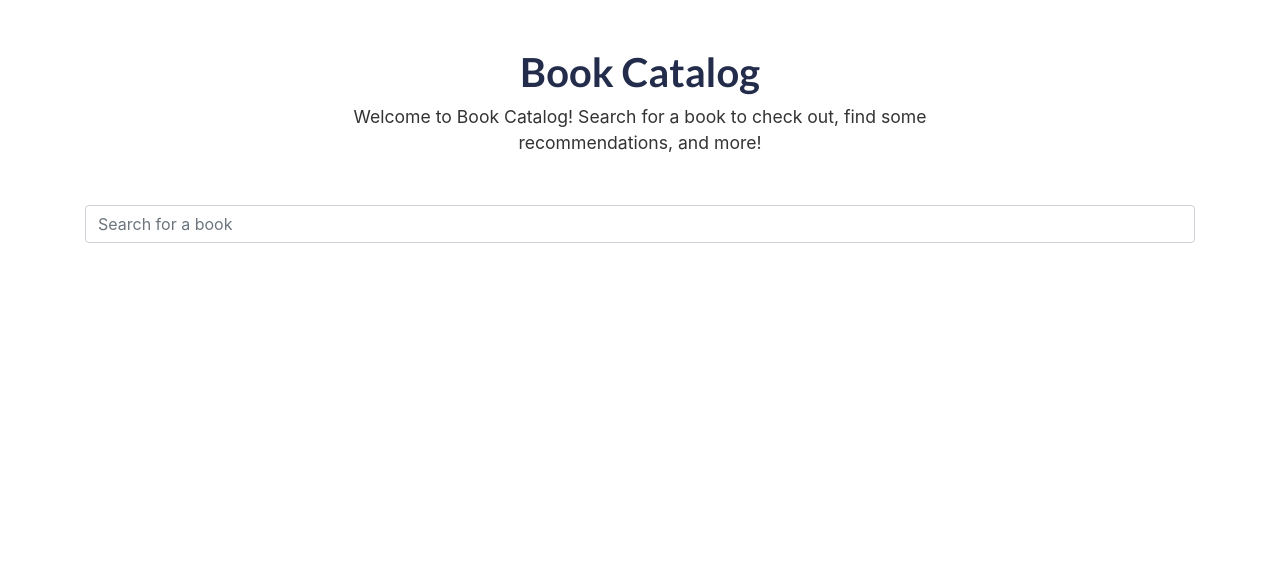
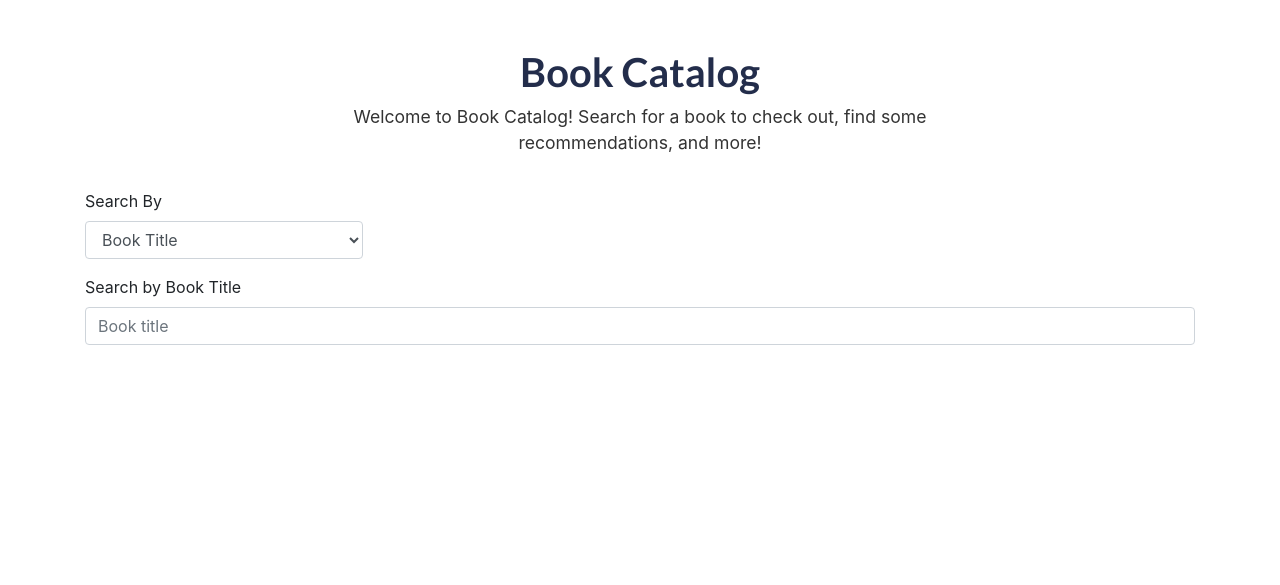
Before and after one commit to rehani1/bookcataloging, a Django app: page /bookcataloging/ in a window 1280 px wide. Shown: the part 56-641 px from the top of the page. Run offline with Django 4.2, Linux system fonts and the light colour scheme; the visitor is signed in with stand-in values (Sample User, id 1); some libraries are stand-ins or nearby versions.

Commit message:
advanced search functionality
Signed-off-by: yuinacats@gmail.com <yuinacats@gmail.com>

```diff
--- a/bookcataloging/templates/bookcataloging/index.html
+++ b/bookcataloging/templates/bookcataloging/index.html
@@ -24,12 +24,45 @@
             Welcome to Book Catalog! Search for a book to check out, find some recommendations, and more!
         </p>
 
-        <form action="{% url 'bookcataloging:search' %}" method="get">
-            <div class="search-bar mt-5 mb-3">
-                <input class="form-control" type="search" name="query" placeholder="Search for a book"
-                    aria-label="Search">
+
+        <form action="{% url 'bookcataloging:index' %}" method="get">
+            <div class="form-group w-25 ">
+                <label for="search-category">Search By</label>
+                <select class="form-control" id="search_by" name="search_by" onchange="this.form.submit()">
+                    <option value="title" {% if search_by == "title" %}selected{% endif %}>Book Title</option>
+                    <option value="author" {% if search_by == "author" %}selected{% endif %}>Author</option>
+                    <option value="genre" {% if search_by == "genre" %}selected{% endif %}>Genre</option>
+                </select>
             </div>
         </form>
+            {% if search_by == "genre" %}
+                <form action="{% url 'bookcataloging:search' %}" method="get">
+                    <input type="hidden" name="search_by" value="genre">
+                    <label for="genre">Search by Genre</label>
+                    <select class="form-control w-25" id="query" name="query" onchange="this.form.submit()">
+                        <option value="all_genres">Select</option>
+                        <option value="fantasy">Fantasy</option>
+                        <option value="mystery">Mystery</option>
+                        <option value="romance">Romance</option>
+                        <option value="science_fiction">Science Fiction</option>
+                        <option value="non_fiction">Non-fiction</option>
+                        <option value="historical">Historical</option>
+                        <option value="thriller">Thriller</option>
+                    </select>
+                </form>
+            {% elif search_by == "author" %}
+                <form action="{% url 'bookcataloging:search' %}" method="get">
+                    <input type="hidden" name="search_by" value="author">
+                    <label for="query">Search by Author</label>
+                    <input class="form-control" type="search"  id="query" name="query" placeholder="Author name">
+                </form>
+            {% else %}
+                <form action="{% url 'bookcataloging:search' %}" method="get">
+                    <label for="query">Search by Book Title</label>
+                    <input class="form-control" type="search"  id="query" name="query" placeholder="Book title">
+                </form>
+            {% endif %}
+
         {% if user_role == "Librarian" %}
         <div class="d-flex justify-content-end">
             <a href="{% url 'bookcataloging:add_book' %}" class="btn btn-primary">Add Book</a>
--- a/bookcataloging/templates/bookcataloging/search.html
+++ b/bookcataloging/templates/bookcataloging/search.html
@@ -24,6 +24,7 @@
             <div class="search-bar">
                 <input class="form-control" type="search" name="query" placeholder="Search for another book"
                     aria-label="Search">
+                <input type="hidden" name="search_by" value="{{ search_by }}">
             </div>
         </form>
 
@@ -35,7 +36,7 @@
                 <div class="col-md-4 mb-4">
                     <div class="card">
                         <div class="card-body">
-                            <form method="POST" action="{% url 'bookcataloging:search' %}?query={{ query }}"
+                            <form method="POST" action="{% url 'bookcataloging:search' %}?query={{ query }}&search_by={{ search_by }}"
                                 enctype="multipart/form-data" id="book-pic-form-{{ book.id }}">
                                 {% csrf_token %}
                                 <input type="hidden" name="book_id" value="{{ book.id }}">
@@ -93,7 +94,7 @@
                 {% endfor %}
             </div>
             {% else %}
-            <p>No results found for "{{ query }}".</p>
+            <p>No results found for "{{ query }}" by search category "{{ search_by }}".</p>
             {% endif %}
         </div>
     </main>
--- a/bookcataloging/views.py
+++ b/bookcataloging/views.py
@@ -292,16 +292,26 @@ def add_book_to_collection(request, collection_id):
 
 def index_view(request):
     user_role = get_role(request)
-    return render(request, 'bookcataloging/index.html', {'user_role': user_role})
+    search_by = request.GET.get('search_by', 'title')
+    return render(request, 'bookcataloging/index.html',
+    {'user_role': user_role,
+    'search_by': search_by,
+    })
 
 
 def search_view(request):
     user_role = get_role(request)
     query = request.GET.get('query', '').strip()
+    search_by = request.GET.get('search_by', 'title')
     results = []
 
     if query:
-        results = Book.objects.filter(title__icontains=query) # gets the search results from the query (book title)
+        if search_by == "title":
+            results = Book.objects.filter(title__icontains=query) # gets the search results from the query (book title)
+        elif search_by == "author":
+            results = Book.objects.filter(author__icontains=query)
+        elif search_by == "genre":
+            results = Book.objects.filter(genre__icontains=query)
 
     if request.method == 'POST': # when submitting the image change
         book_id = request.POST.get('book_id') # get by book id
@@ -315,12 +325,13 @@ def search_view(request):
         else:
             print("No book ID provided in the form.")
 
-        return redirect(f"{request.path}?query={query}")
+        return redirect(f"{request.path}?query={query}&search_by={search_by}")
 
     context = {
         'query': query,
         'results': results,
         'user_role': user_role,
+        'search_by': search_by,
     }
     return render(request, 'bookcataloging/search.html', context)
 
@@ -397,6 +408,7 @@ def home_view(request):
     recommendations = BookReview.get_book_recommendations(request.user) if request.user.is_authenticated else []
     my_collections = Collections.get_my_collections(request.user) if request.user.is_authenticated else []
 
+
     context = {
         'popular_books': popular_books,
         'my_collections': my_collections,
```
